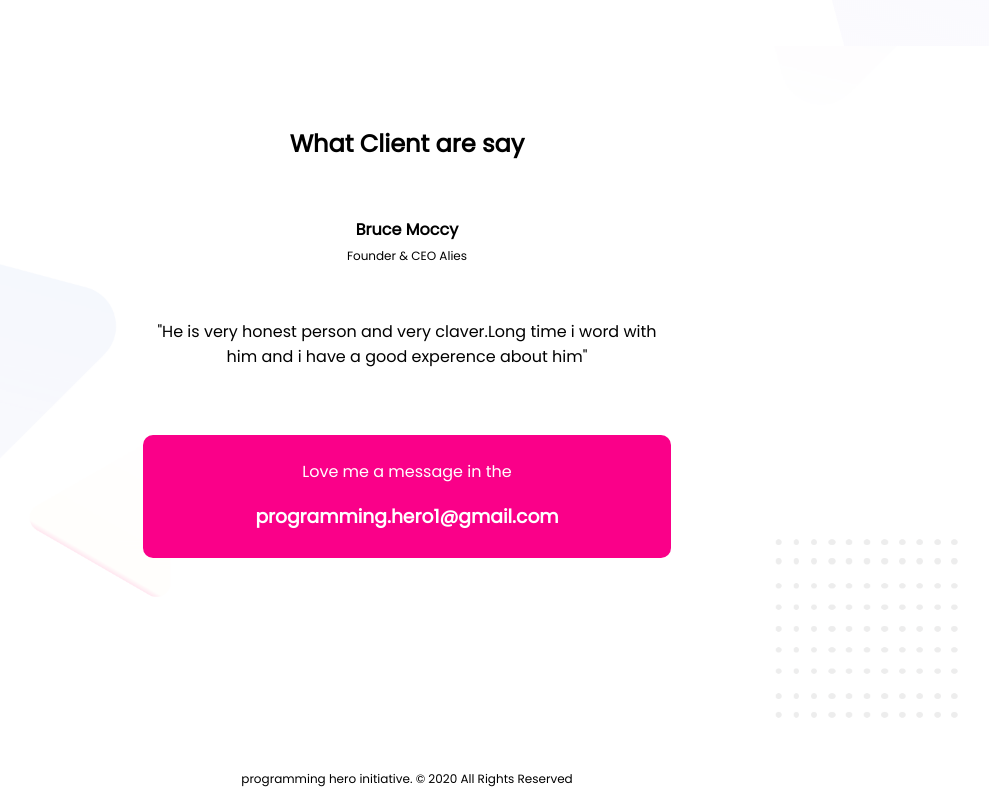
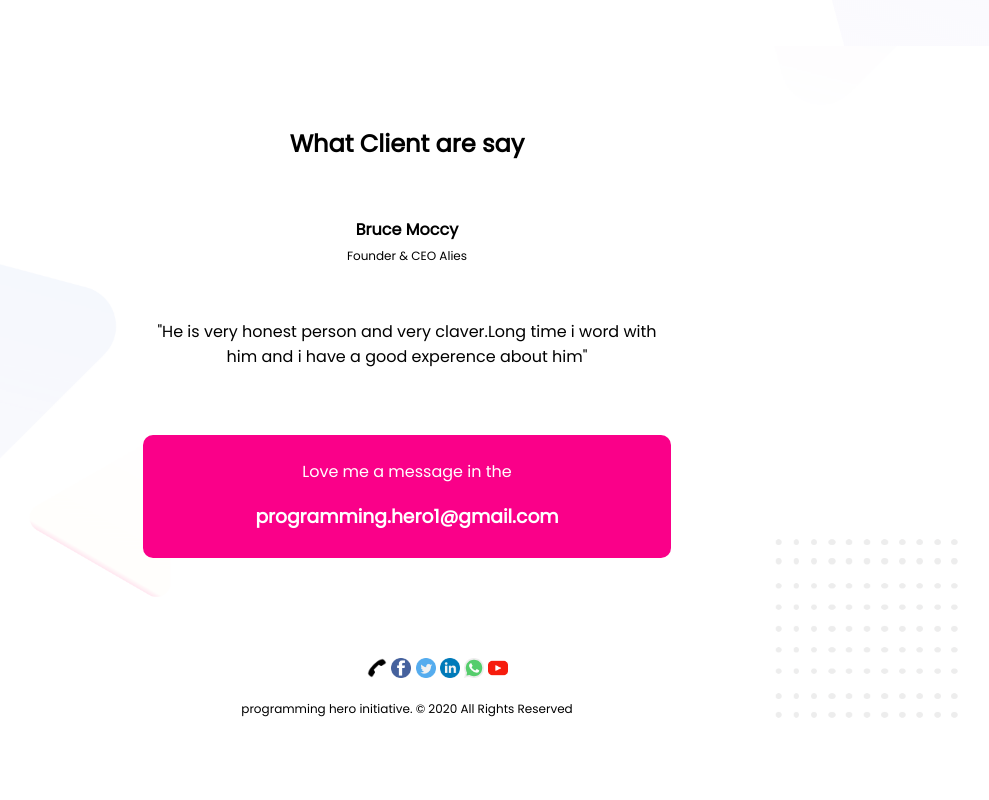
Before and after one commit to amiruleeeiu/personal-website, a plain HTML site: page index.html in a window 1280 px wide. Shown: the part 2229-3029 px from the top of the page, without its empty margins (233-1222 px from the left). After the commit the page ends 2959 px from the top, so only its background shows below. Drawn offline with Linux system fonts and the light colour scheme.

Commit message:
icon added

```diff
--- a/index.html
+++ b/index.html
@@ -55,6 +55,14 @@
             <p class="center">Love me a message in the</p>
             <h3 class="center">programming.hero1@gmail.com</h3>
         </div>
+        <div id="footer-icon">
+            <a href="#"><img src="images/icon/icons8-call-50.png" alt=""></a>
+            <a href="#"><img src="images/icon/iconfinder_facebook_834722.png" alt=""></a>
+            <a href="#"><img src="images/icon/twitter.png" alt=""></a>
+            <a href="#"><img src="images/icon/linkedin.png" alt=""></a>
+            <a href="#"><img src="images/icon/whatsapp.png" alt=""></a>
+            <a href="#"><img src="images/icon/youtube.png" alt=""></a>
+        </div>
         <p id="footer-last" class="center">programming hero initiative. © 2020 All Rights Reserved</p>
     </footer>
 </body>
--- a/style.css
+++ b/style.css
@@ -93,17 +93,29 @@ section{
     width: 40%;
     padding-bottom: 50px;
 }
-#footer-last{
-    padding-top: 200px;
+
+#founder{
     font-size: 12px;
 }
-#founder{
-    font-size: 12px;
+#footer-icon{
+    margin: auto;
+    float: left;
+}
+#footer-icon img{
+    width: 20px;
+    height: 20px;
+    position: relative;
+    left: 600px;
+    padding-top: 100px;
 }
 #footer-content{
     margin: auto;
     width: 10%;
     padding: 20px;
+}
+#footer-last{
+    padding-top: 130px;
+    font-size: 12px;
 }
 .footer{
     background-image: url("images/footer-bg.png");
```
Also changed, not shown: images/icon/iconfinder_facebook_834722.png (added), images/icon/icons8-call-50.png (added), images/icon/linkedin.png (added), images/icon/twitter.png (added), images/icon/whatsapp.png (added), images/icon/youtube.png (added).
